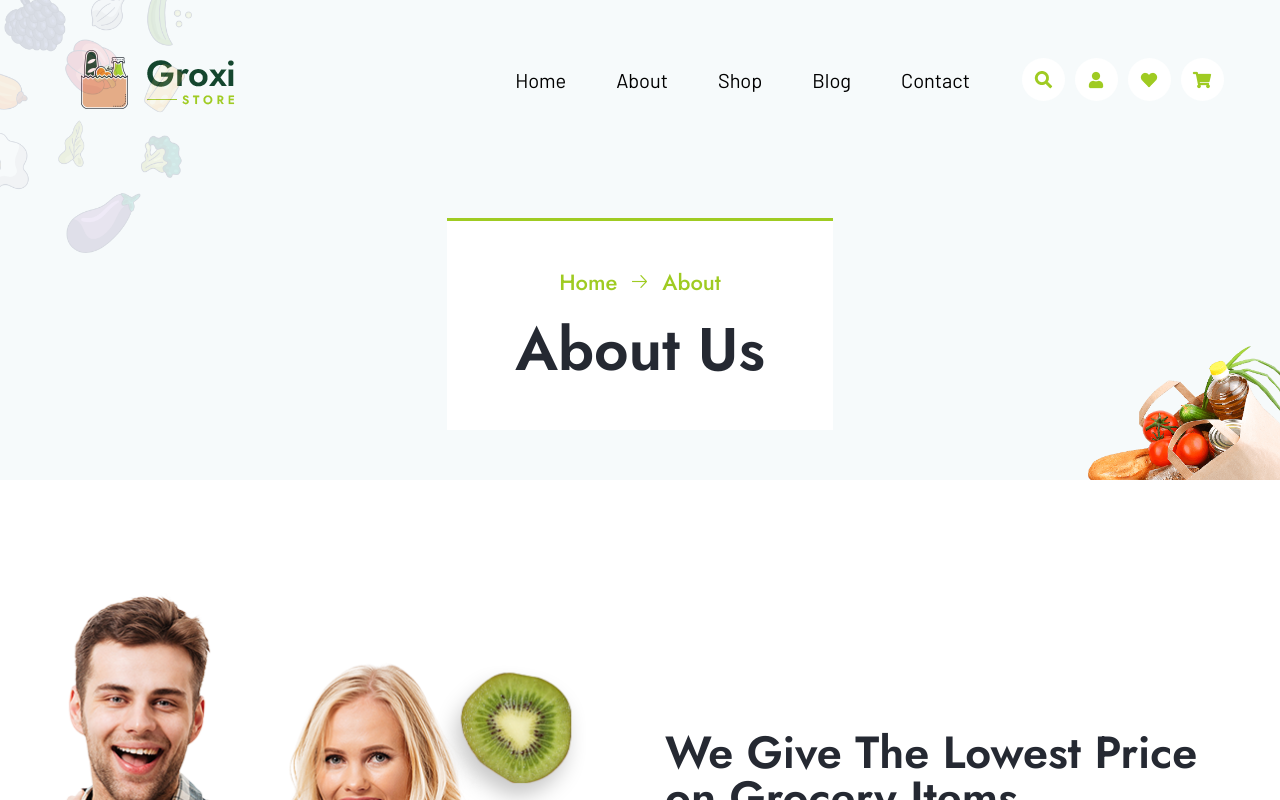
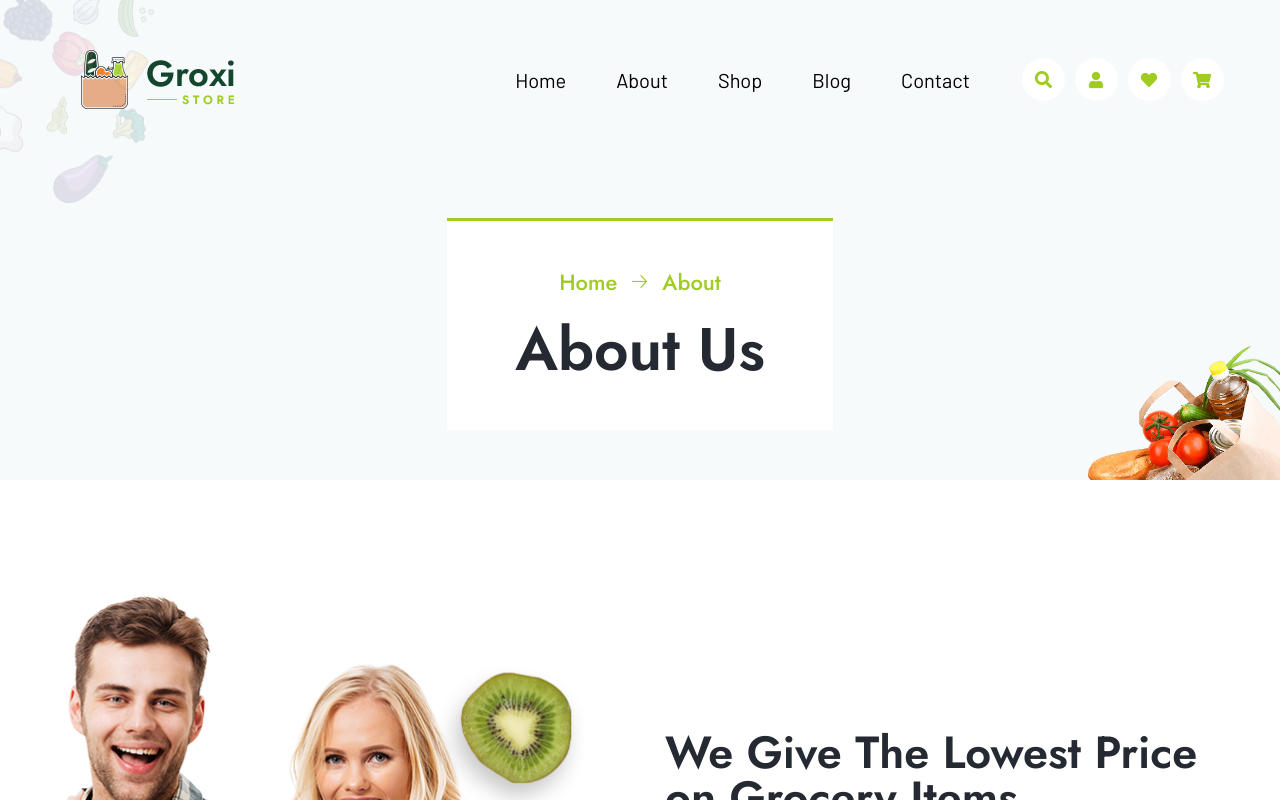
Before and after one commit to ilya-ozerov/groxi, a React (Create React App) app: page /about in a window 1280 px wide. Shown: the top 800 px of the page. Built offline with nearby package versions, Linux system fonts and the light colour scheme.

Commit message:
Fixed width of vegetables background

```diff
--- a/src/сomponents/common/Banner/Banner.scss
+++ b/src/сomponents/common/Banner/Banner.scss
@@ -13,7 +13,7 @@
         position: absolute;
         top: 0;
         left: 0;
-        width: 15%;
+        width: 12%;
     }
 
     &__header {
```
